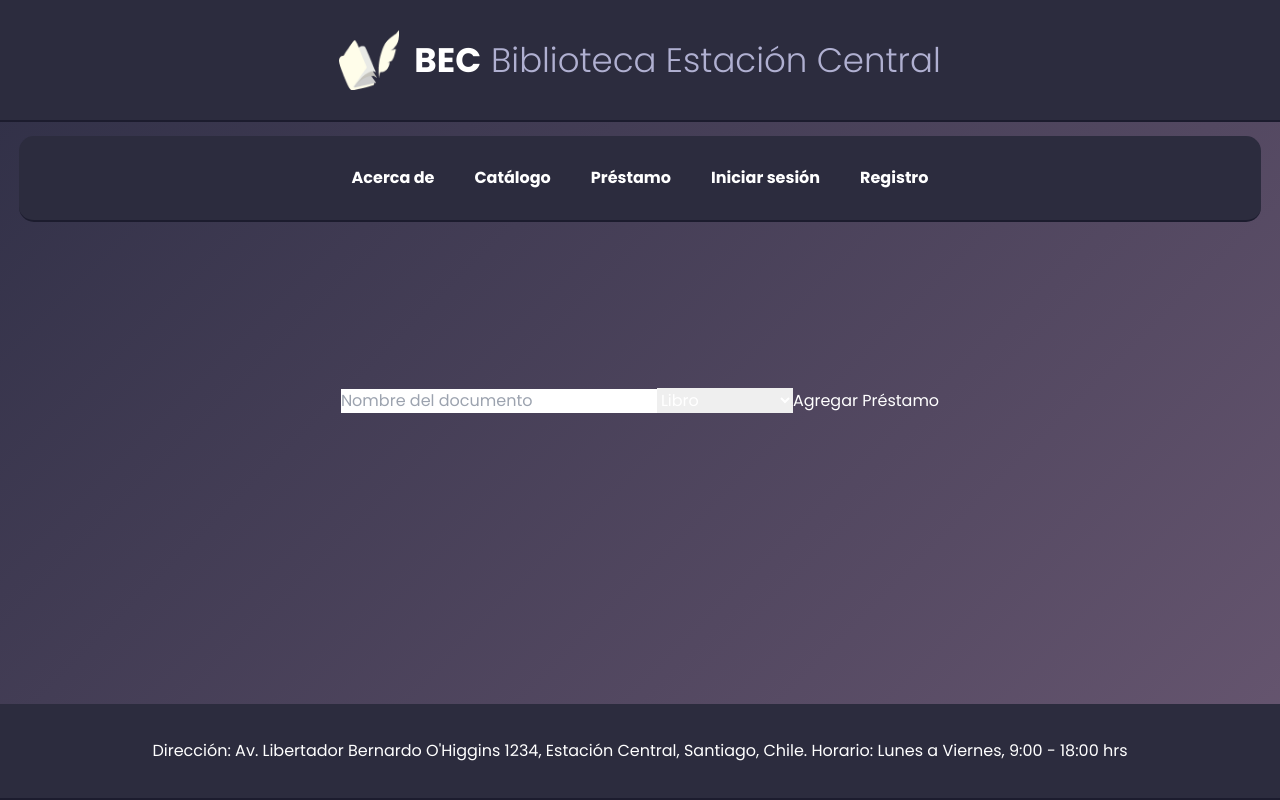
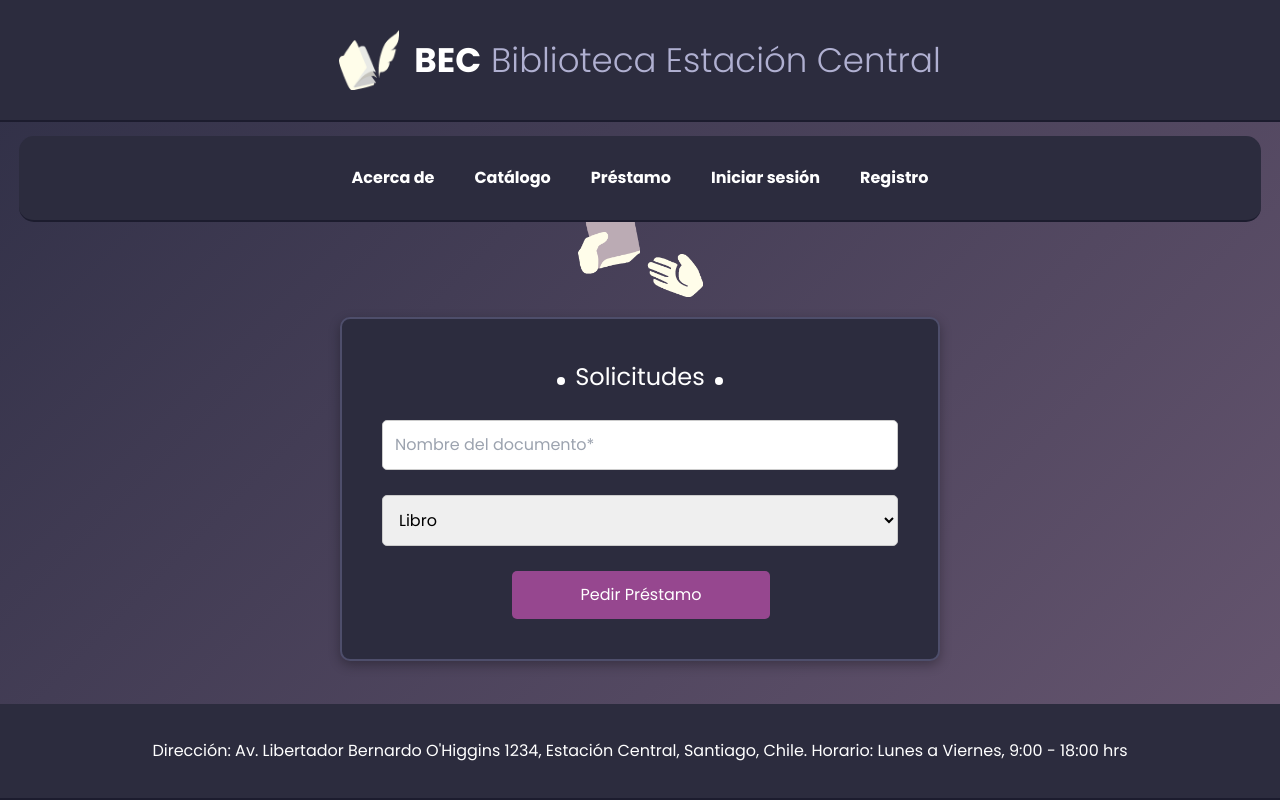
Before and after one commit to julianescobarlvarez/App-Web-BEC, a React (Vite) app in the folder frontend/: page /prestamo in a window 1280 px wide. Built offline with nearby package versions, Linux system fonts and the light colour scheme.

Commit message:
Cambios en SolicitudPrestamo
y demás

```diff
--- a/frontend/src/estilos/estilillo.css
+++ b/frontend/src/estilos/estilillo.css
@@ -322,3 +322,10 @@ footer p {
   width: 100px;
   margin-bottom: 20px;
 }
+
+/* Imagen debajo del header */
+.imagen-prestamo {
+  margin-top: 125px;
+  width: 125px;
+  margin-bottom: 20px;
+}
--- a/frontend/src/paginas/PagLogin.jsx
+++ b/frontend/src/paginas/PagLogin.jsx
@@ -41,7 +41,7 @@ function PagLogin() {
                 <Link to="/login" className="nav-link">Iniciar sesión</Link>
                 <Link to="/registro" className="nav-link">Registro</Link>
             </nav>
-            <img src={imagenLogIn} alt="Crear cuenta" className="imagen-login" />
+            <img src={imagenLogIn} alt="Imagen Login" className="imagen-login" />
             <form className="form-wrapper"onSubmit={handleSubmit(onSubmit)}> {/* Maneja el envío del formulario */}
                 <h2 className="registro-titulo">Inicio de sesión</h2>
                 <div className="campo">
@@ -49,7 +49,7 @@ function PagLogin() {
                     type="text"
                     {...register("userId", {required: "El ID de usuario es requerido"})} // Campo de ID de usuario
                     className={`input ${errors.userId ? 'input-error' : ''}`}
-                    placeholder='ID de Usuario'
+                    placeholder='ID de Usuario*'
                 />
                 {errors.userId && <p className="text-red-500 text-xs mt-1">{errors.userId.message}</p>} {/* Mensaje de error */}
                 </div>
@@ -61,7 +61,7 @@ function PagLogin() {
                         minLength: { value: 6, message: "La contraseña debe tener al menos 6 caracteres" }
                     })}
                     className={`input ${errors.password ? 'input-error' : ''}`}
-                    placeholder='Contraseña'
+                    placeholder='Contraseña*'
                 />
                 </div>
                 {errors.password && <p className="text-red-500 text-xs mt-1">{errors.password.message}</p>} {/* Mensaje de error */}
--- a/frontend/src/paginas/PagRegistro.jsx
+++ b/frontend/src/paginas/PagRegistro.jsx
@@ -55,7 +55,7 @@ function PagRegistro() {
               type="text"
               {...register('nombres', { required: 'Los nombres son obligatorios' })}
               className={`input ${errors.nombres ? 'input-error' : ''}`}
-              placeholder="Nombres"
+              placeholder="Nombre(s)*"
             />
             {errors.nombres && (
               <p className="mensaje-error">{errors.nombres.message}</p>
@@ -68,7 +68,7 @@ function PagRegistro() {
               type="text"
               {...register('apellidos', { required: 'Los apellidos son obligatorios' })}
               className={`input ${errors.apellidos ? 'input-error' : ''}`}
-              placeholder="Apellidos"
+              placeholder="Apellidos*"
             />
             {errors.apellidos && (
               <p className="mensaje-error">{errors.apellidos.message}</p>
@@ -81,7 +81,7 @@ function PagRegistro() {
               type="text"
               {...register('rut', { required: 'El RUT es obligatorio' })}
               className={`input ${errors.rut ? 'input-error' : ''}`}
-              placeholder="RUT"
+              placeholder="RUT*"
             />
             {errors.rut && (
               <p className="mensaje-error">{errors.rut.message}</p>
@@ -94,7 +94,7 @@ function PagRegistro() {
               type="tel"
               {...register('telefono', { required: 'El teléfono es obligatorio' })}
               className={`input ${errors.telefono ? 'input-error' : ''}`}
-              placeholder="Teléfono"
+              placeholder="Teléfono*"
             />
             {errors.telefono && (
               <p className="mensaje-error">{errors.telefono.message}</p>
@@ -107,7 +107,7 @@ function PagRegistro() {
               type="text"
               {...register('direccion', { required: 'La dirección es obligatoria' })}
               className={`input ${errors.direccion ? 'input-error' : ''}`}
-              placeholder="Dirección"
+              placeholder="Dirección*"
             />
             {errors.direccion && (
               <p className="mensaje-error">{errors.direccion.message}</p>
--- a/frontend/src/paginas/SolicitudPrestamo.jsx
+++ b/frontend/src/paginas/SolicitudPrestamo.jsx
@@ -2,10 +2,11 @@ import { useForm } from 'react-hook-form';
 import '../estilos/estilillo.css';
 import imagenRegistro from '../assets/logo.png';
 import { Link } from 'react-router-dom';
+import imagenPrestamo from '../assets/prestamo.png';
 
 function SolicitudPrestamo({ setPrestamos }) {
     // Usa useForm para manejar el registro y el manejo del formulario
-    const { register, handleSubmit } = useForm();
+    const { register, handleSubmit, formState: { errors }} = useForm();
 
     // Función que se ejecuta cuando el formulario se manda
     const onSubmit = (data) => {
@@ -57,28 +58,33 @@ function SolicitudPrestamo({ setPrestamos }) {
                 <Link to="/login" className="nav-link">Iniciar sesión</Link>
                 <Link to="/registro" className="nav-link">Registro</Link>
             </nav>
-            <form onSubmit={handleSubmit(onSubmit)}>
+            <img src={imagenPrestamo} alt="Imagen Préstamo" className="imagen-prestamo" />
+            <form className="form-wrapper"onSubmit={handleSubmit(onSubmit)}>
+                <h2 className="registro-titulo">Solicitudes</h2>
                 {/*Campo de texto para el nombre del documento */}
+                <div className="campo">
                     <input
                         type="text"
                         {...register("documento", { required: true })} // Registra el campo "documento"
-                    className='w-full bg-zinc-700 text-white px-4 py-2 rounded-md my-2'
-                    placeholder='Nombre del documento'
+                        className={`input ${errors.documento ? 'input-error' : ''}`}
+                        placeholder='Nombre del documento*'
                     />
-
+                </div>
+                <div className="campo">
                 {/* Menú desplegable para seleccionar el tipo de documento */}
                     <select
                         {...register("tipo", { required: true })} // Registra el campo "tipo"
-                    className='w-full bg-zinc-700 text-white px-4 py-2 rounded-md my-2'
+                        className={`input ${errors.tipo ? 'input-error' : ''}`}
                     >
                         <option value="libro">Libro</option>
                         <option value="revista">Revista</option>{/* estas son las opciones que se permiten  */}
                         <option value="articuloDigital">Artículo Digital</option>
                     </select>
+                </div>
 
                 {/* Botón para enviar el formulario */}
-                <button type="submit" className='text-white'>
-                    Agregar Préstamo
+                <button type="submit" className='boton-registrar'>
+                    Pedir Préstamo
                 </button>
             </form>
             {/* Footer con dirección y horario */}
```
Also changed, not shown: frontend/src/assets/prestamo.png (added). Lines whose indentation alone changed are shown as unchanged.
